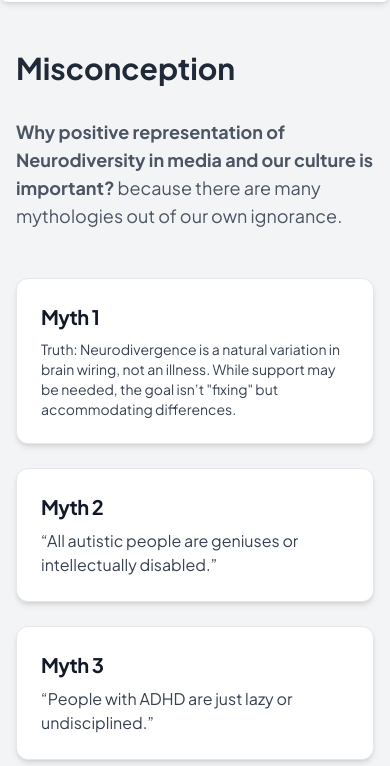
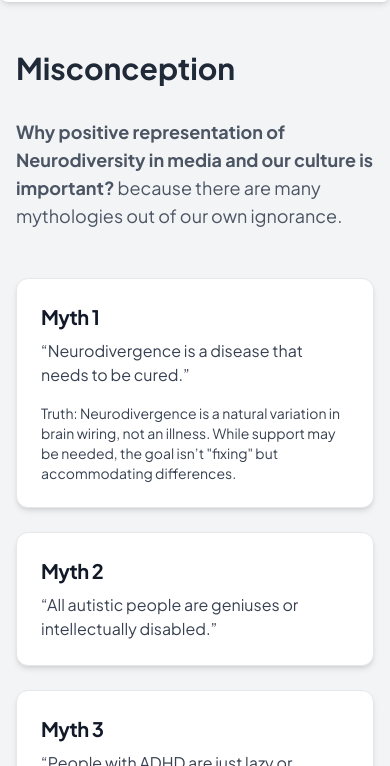
Before and after one commit to rhhyme/ispf.github.io, a website: page index.html in a window 390 px wide. Both pictures are taken after a click on the element 195 px from the left and 4444 px from the top of the page. Shown: the part 4100-4866 px from the top of the page. Drawn offline with nearby package versions, Linux system fonts and the light colour scheme.

Commit message:
Add files via upload

```diff
--- a/index.html
+++ b/index.html
@@ -14,15 +14,31 @@
       body {
         font-family: "Plus Jakarta Sans", sans-serif;
       }
-      /* Styles for showing myth and revealing reality on click */
+      /* Base styles for myth-reality: hidden by default with smooth transition */
       .myth-reality {
-        display: none; /* Reality is hidden by default */
+        max-height: 0; /* Initially hidden */
+        opacity: 0; /* Initially transparent */
+        overflow: hidden; /* Hide overflowing content */
+        transition: max-height 0.5s ease-out, opacity 0.5s ease-out,
+          padding-top 0.5s ease-out; /* Smooth transition for reveal */
+        padding-top: 0; /* No padding when hidden */
       }
-      .myth-card.active .myth-statement {
-        display: none; /* Hide the myth statement when the card is active (clicked) */
+
+      /* Desktop hover effect (for screens wider than 768px, i.e., md breakpoint and up) */
+      @media (min-width: 768px) {
+        .myth-card:hover .myth-reality {
+          max-height: 200px; /* Sufficiently large height to reveal content */
+          opacity: 1; /* Fully visible */
+          padding-top: 0.5rem; /* mt-2 equivalent from original HTML */
+        }
       }
-      .myth-card.active .myth-reality {
-        display: block; /* Show the reality when the card is active (clicked) */
+
+      /* Mobile tap effect (using a class toggled by JavaScript) */
+      /* This class is applied when the card is tapped on touch devices or small screens */
+      .myth-card.is-revealed .myth-reality {
+        max-height: 200px; /* Sufficiently large height to reveal content */
+        opacity: 1; /* Fully visible */
+        padding-top: 0.5rem; /* mt-2 equivalent from original HTML */
       }
     </style>
   </head>
@@ -428,7 +444,7 @@
         </div>
 
         <div
-          class="max-w-5xl mx-auto grid grid-cols-1 md:grid-cols-2 lg:grid-cols-3 gap-6 mb-24 md:mb-32"
+          class="max-w-5xl mx-auto grid grid-cols-1 md:grid-cols-2 lg:grid-cols-3 gap-6 mb-24 md:mb-32 items-start"
         >
           <div
             class="myth-card block p-6 bg-white border border-gray-200 rounded-xl shadow-md hover:bg-gray-100 dark:bg-gray-800 dark:border-gray-700 dark:hover:bg-gray-700 cursor-pointer transition-all duration-200"
@@ -653,6 +669,37 @@
         </div>
       </div>
     </section>
+
+    <script>
+      document.addEventListener("DOMContentLoaded", function () {
+        const mythCards = document.querySelectorAll(".myth-card");
+
+        // Function to determine if the device is likely a touch device or a small screen
+        // This helps apply tap behavior on mobile and hover on desktop
+        function isTouchOrSmallScreen() {
+          // Check for touch events support or if the screen width is less than the md breakpoint (768px)
+          return (
+            "ontouchstart" in window ||
+            navigator.maxTouchPoints > 0 ||
+            navigator.msMaxTouchPoints > 0 ||
+            window.innerWidth < 768
+          );
+        }
+
+        mythCards.forEach((card) => {
+          card.addEventListener("click", function () {
+            // Only apply the tap toggle logic if it's a touch device or a small screen
+            if (isTouchOrSmallScreen()) {
+              // Toggle the 'is-revealed' class on the clicked card
+              // This class controls the visibility of .myth-reality via CSS
+              this.classList.toggle("is-revealed");
+            }
+            // For desktop (non-touch and larger screens), the CSS :hover pseudo-class
+            // will automatically handle the reveal, so no JavaScript action is needed here.
+          });
+        });
+      });
+    </script>
 
     <section id="takeaways" class="py-24 md:py-32 bg-gray-50">
       <div class="container mx-auto px-4 sm:px-6 lg:px-8 text-left">
```
